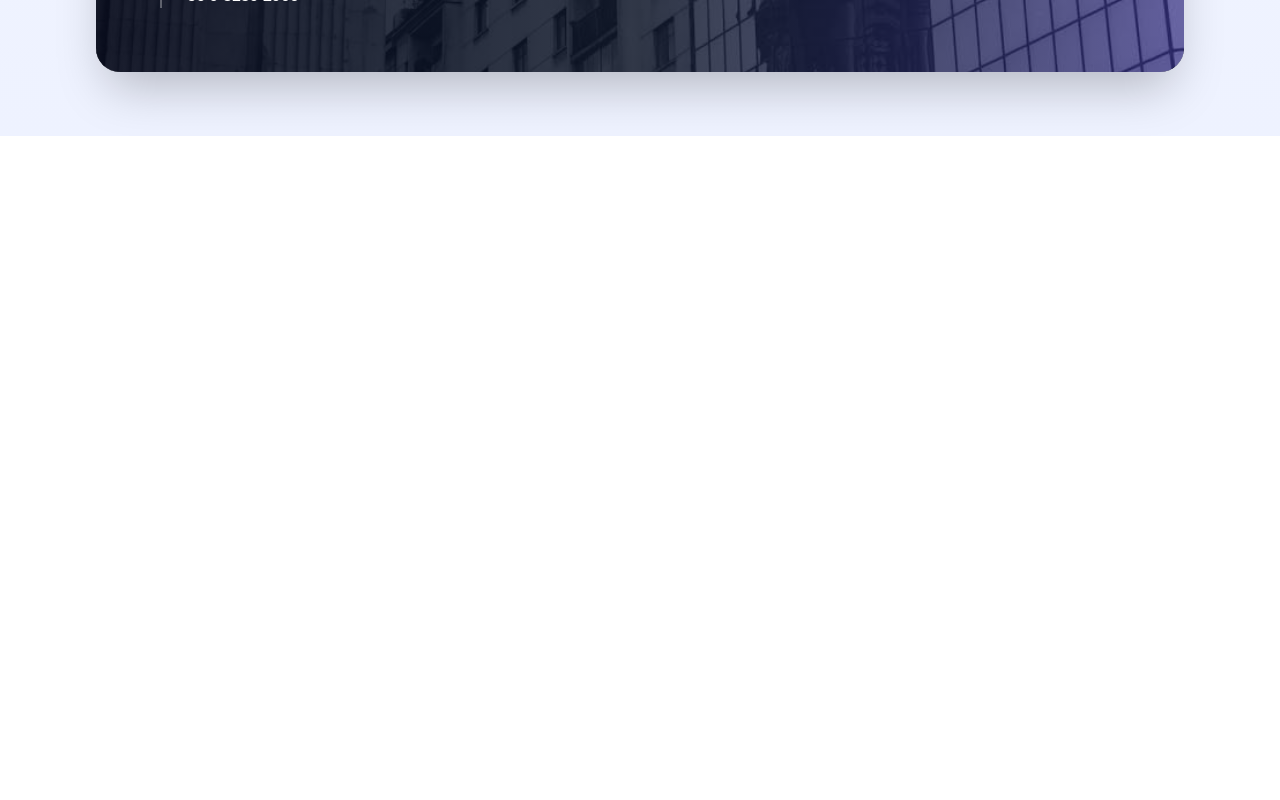
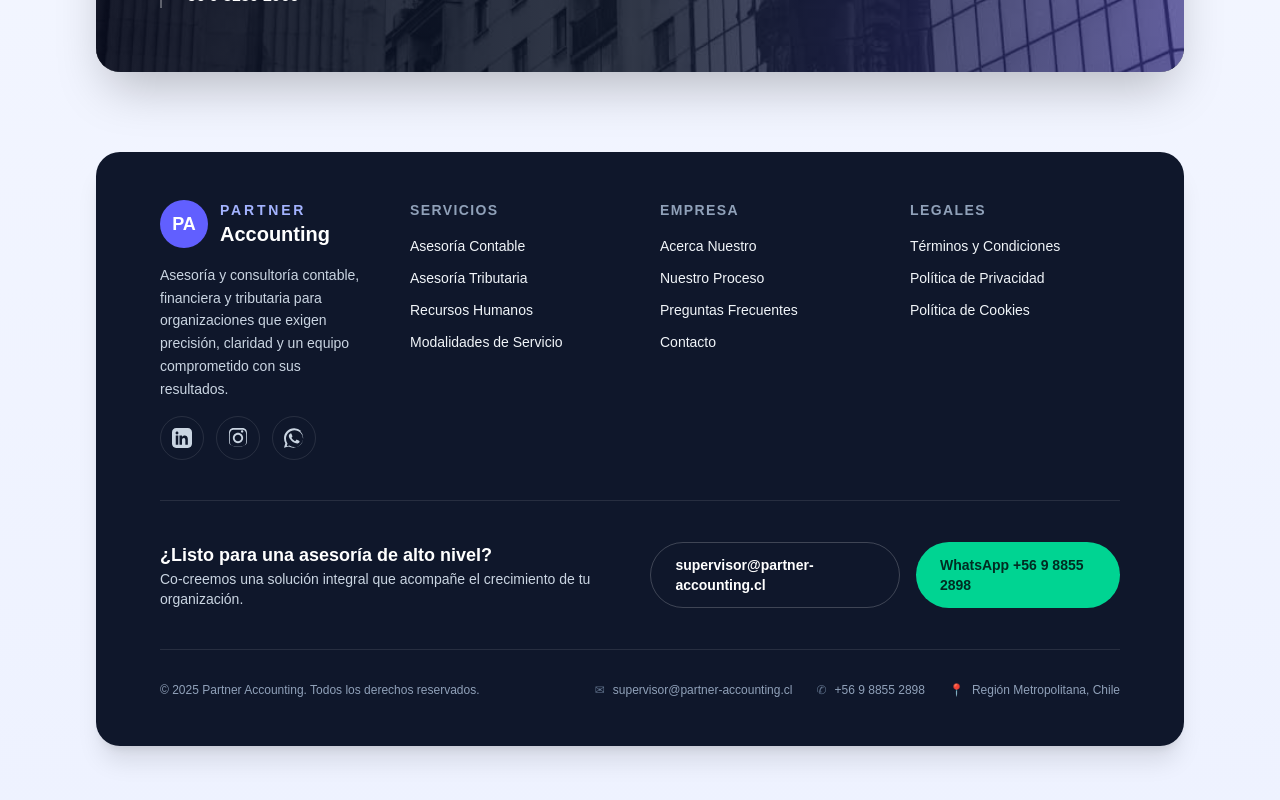
Before and after one commit to Dxeg0o/tupartnercontable, a Next.js app in the folder my-app/: page / in a window 1280 px wide. Shown: the part 6285-7085 px from the top of the page. Before the commit the page ends 6421 px from the top, so only its background shows below. Built offline with nearby package versions, Linux system fonts and the light colour scheme.

Commit message:
feat: add professional footer

```diff
--- /dev/null
+++ b/my-app/src/app/components/Footer.tsx
@@ -0,0 +1,143 @@
+import Link from "next/link";
+
+const serviceLinks = [
+  { label: "Asesoría Contable", href: "#servicios" },
+  { label: "Asesoría Tributaria", href: "#tributaria" },
+  { label: "Recursos Humanos", href: "#rrhh" },
+  { label: "Modalidades de Servicio", href: "#modalidades" },
+];
+
+const companyLinks = [
+  { label: "Acerca Nuestro", href: "#hero" },
+  { label: "Nuestro Proceso", href: "#proceso" },
+  { label: "Preguntas Frecuentes", href: "#faq" },
+  { label: "Contacto", href: "#contacto" },
+];
+
+const legalLinks = [
+  { label: "Términos y Condiciones", href: "#" },
+  { label: "Política de Privacidad", href: "#" },
+  { label: "Política de Cookies", href: "#" },
+];
+
+const socialLinks = [
+  { label: "LinkedIn", href: "https://linkedin.com", icon: "M19 0h-14c-2.761 0-5 2.239-5 5v14c0 2.761 2.239 5 5 5h14c2.761 0 5-2.239 5-5v-14c0-2.761-2.239-5-5-5zm-11.5 20h-3v-11h3v11zm-1.5-12.268c-.966 0-1.75-.79-1.75-1.764s.784-1.764 1.75-1.764 1.75.79 1.75 1.764-.784 1.764-1.75 1.764zm13 12.268h-3v-5.604c0-3.368-4-3.115-4 0v5.604h-3v-11h3v1.765c1.396-2.586 7-2.777 7 2.476v6.759z" },
+  { label: "Instagram", href: "https://instagram.com", icon: "M12 2.163c3.204 0 3.584.012 4.85.07 1.366.062 2.633.35 3.608 1.325.975.975 1.262 2.242 1.324 3.608.058 1.266.07 1.646.07 4.85s-.012 3.584-.07 4.85c-.062 1.366-.35 2.633-1.324 3.608-.975.975-2.242 1.262-3.608 1.324-1.266.058-1.646.07-4.85.07s-3.584-.012-4.85-.07c-1.366-.062-2.633-.35-3.608-1.324-.975-.975-1.262-2.242-1.324-3.608-.058-1.266-.07-1.646-.07-4.85s.012-3.584.07-4.85c.062-1.366.35-2.633 1.324-3.608.975-.975 2.242-1.262 3.608-1.324 1.266-.058 1.646-.07 4.85-.07zm0-2.163c-3.259 0-3.667.014-4.947.072-1.616.074-3.063.35-4.258 1.546-1.195 1.195-1.471 2.642-1.546 4.258-.058 1.28-.072 1.688-.072 4.947s.014 3.667.072 4.947c.074 1.616.35 3.063 1.546 4.258 1.195 1.195 2.642 1.471 4.258 1.546 1.28.058 1.688.072 4.947.072s3.667-.014 4.947-.072c1.616-.074 3.063-.35 4.258-1.546 1.195-1.195 1.471-2.642 1.546-4.258.058-1.28.072-1.688.072-4.947s-.014-3.667-.072-4.947c-.074-1.616-.35-3.063-1.546-4.258-1.195-1.195-2.642-1.471-4.258-1.546-1.28-.058-1.688-.072-4.947-.072zm0 5.838c-3.403 0-6.162 2.759-6.162 6.162s2.759 6.162 6.162 6.162 6.162-2.759 6.162-6.162-2.759-6.162-6.162-6.162zm0 10.162c-2.206 0-4-1.794-4-4s1.794-4 4-4 4 1.794 4 4-1.794 4-4 4zm6.406-11.845c0 .796-.646 1.442-1.442 1.442s-1.442-.646-1.442-1.442.646-1.442 1.442-1.442 1.442.646 1.442 1.442z" },
+  { label: "WhatsApp", href: "https://wa.me/56988552898", icon: "M20.52 3.48A11.77 11.77 0 0 0 12 .25C5.37.25.02 5.6.02 12.23a11.9 11.9 0 0 0 1.6 6l-1.65 5.5 5.64-1.48a12.12 12.12 0 0 0 5.42 1.33h.01c6.63 0 11.98-5.36 11.98-11.98a11.94 11.94 0 0 0-3.5-8.1zm-8.28 19.22h-.01a10.2 10.2 0 0 1-5.2-1.42l-.37-.22-3.35.88.9-3.27-.24-.34a10.25 10.25 0 0 1-1.58-5.5c0-5.65 4.6-10.25 10.26-10.25 2.74 0 5.31 1.07 7.25 3.01a10.16 10.16 0 0 1 3 7.24c0 5.66-4.6 10.27-10.26 10.27zm5.63-7.66c-.31-.16-1.85-.91-2.14-1.01-.29-.11-.5-.16-.71.16-.21.31-.82 1.01-1.01 1.22-.19.21-.37.23-.68.08-.31-.16-1.3-.48-2.47-1.52-.91-.81-1.52-1.81-1.7-2.12-.18-.31-.02-.48.13-.63.14-.14.31-.37.46-.55.15-.18.2-.31.3-.52.1-.21.05-.39-.03-.55-.08-.16-.71-1.71-.97-2.34-.26-.63-.52-.54-.71-.55-.18-.01-.39-.01-.6-.01-.21 0-.55.08-.84.39-.29.31-1.11 1.08-1.11 2.63 0 1.54 1.14 3.03 1.3 3.24.16.21 2.24 3.43 5.42 4.81.76.33 1.35.52 1.81.66.76.24 1.45.21 2 .13.61-.09 1.85-.76 2.11-1.5.26-.73.26-1.35.18-1.5-.08-.15-.29-.24-.6-.39z" },
+];
+
+export function Footer() {
+  return (
+    <footer className="mt-20 overflow-hidden rounded-3xl bg-slate-900 text-slate-100 shadow-xl">
+      <div className="px-6 py-12 sm:px-10 lg:px-16">
+        <div className="grid gap-10 border-b border-white/10 pb-10 lg:grid-cols-4">
+          <div className="space-y-4">
+            <div className="flex items-center gap-3">
+              <span className="flex h-12 w-12 items-center justify-center rounded-full bg-indigo-500 text-lg font-semibold text-white">
+                PA
+              </span>
+              <div>
+                <p className="text-sm font-semibold uppercase tracking-[0.2em] text-indigo-300">Partner</p>
+                <p className="text-xl font-semibold text-white">Accounting</p>
+              </div>
+            </div>
+            <p className="text-sm leading-relaxed text-slate-300">
+              Asesoría y consultoría contable, financiera y tributaria para organizaciones que exigen precisión, claridad y un equipo comprometido con sus resultados.
+            </p>
+            <div className="flex gap-3">
+              {socialLinks.map((item) => (
+                <Link
+                  key={item.label}
+                  href={item.href}
+                  target="_blank"
+                  className="flex h-11 w-11 items-center justify-center rounded-full border border-white/10 text-slate-300 transition hover:border-white/40 hover:text-white"
+                >
+                  <span className="sr-only">{item.label}</span>
+                  <svg viewBox="0 0 24 24" className="h-5 w-5 fill-current" aria-hidden="true">
+                    <path d={item.icon} />
+                  </svg>
+                </Link>
+              ))}
+            </div>
+          </div>
+
+          <div>
+            <h3 className="text-sm font-semibold uppercase tracking-widest text-slate-400">Servicios</h3>
+            <ul className="mt-4 space-y-3 text-sm">
+              {serviceLinks.map((item) => (
+                <li key={item.label}>
+                  <Link href={item.href} className="transition hover:text-white">
+                    {item.label}
+                  </Link>
+                </li>
+              ))}
+            </ul>
+          </div>
+
+          <div>
+            <h3 className="text-sm font-semibold uppercase tracking-widest text-slate-400">Empresa</h3>
+            <ul className="mt-4 space-y-3 text-sm">
+              {companyLinks.map((item) => (
+                <li key={item.label}>
+                  <Link href={item.href} className="transition hover:text-white">
+                    {item.label}
+                  </Link>
+                </li>
+              ))}
+            </ul>
+          </div>
+
+          <div>
+            <h3 className="text-sm font-semibold uppercase tracking-widest text-slate-400">Legales</h3>
+            <ul className="mt-4 space-y-3 text-sm">
+              {legalLinks.map((item) => (
+                <li key={item.label}>
+                  <Link href={item.href} className="transition hover:text-white">
+                    {item.label}
+                  </Link>
+                </li>
+              ))}
+            </ul>
+          </div>
+        </div>
+
+        <div className="flex flex-col gap-6 border-b border-white/10 py-10 lg:flex-row lg:items-center lg:justify-between">
+          <div>
+            <p className="text-lg font-semibold text-white">¿Listo para una asesoría de alto nivel?</p>
+            <p className="text-sm text-slate-300">Co-creemos una solución integral que acompañe el crecimiento de tu organización.</p>
+          </div>
+          <div className="flex flex-col gap-4 sm:flex-row">
+            <Link
+              href="mailto:supervisor@partner-accounting.cl"
+              className="inline-flex items-center justify-center rounded-full border border-white/20 px-6 py-3 text-sm font-semibold text-white transition hover:border-white hover:bg-white/5"
+            >
+              supervisor@partner-accounting.cl
+            </Link>
+            <Link
+              href="https://wa.me/56988552898"
+              target="_blank"
+              className="inline-flex items-center justify-center rounded-full bg-emerald-400 px-6 py-3 text-sm font-semibold text-emerald-950 transition hover:bg-emerald-300"
+            >
+              WhatsApp +56 9 8855 2898
+            </Link>
+          </div>
+        </div>
+
+        <div className="flex flex-col gap-4 pt-8 text-xs text-slate-400 sm:flex-row sm:items-center sm:justify-between">
+          <p>© {new Date().getFullYear()} Partner Accounting. Todos los derechos reservados.</p>
+          <div className="flex flex-col gap-2 sm:flex-row sm:items-center sm:gap-6">
+            <p className="flex items-center gap-2">
+              <span className="text-slate-500">✉︎</span> supervisor@partner-accounting.cl
+            </p>
+            <p className="flex items-center gap-2">
+              <span className="text-slate-500">✆</span> +56 9 8855 2898
+            </p>
+            <p className="flex items-center gap-2">
+              <span className="text-slate-500">📍</span> Región Metropolitana, Chile
+            </p>
+          </div>
+        </div>
+      </div>
+    </footer>
+  );
+}
--- a/my-app/src/app/components/HeroSection.tsx
+++ b/my-app/src/app/components/HeroSection.tsx
@@ -3,7 +3,7 @@ import Link from "next/link";
 
 export function HeroSection() {
   return (
-    <main className="mt-16 grid flex-1 items-center gap-16 lg:grid-cols-[1.05fr_1fr]">
+    <main id="hero" className="mt-16 grid flex-1 items-center gap-16 lg:grid-cols-[1.05fr_1fr]">
       <div className="flex flex-col gap-10">
         <div className="inline-flex items-center gap-2 self-start rounded-full border border-indigo-100 bg-indigo-50 px-4 py-1 text-xs font-semibold text-indigo-600">
           <span className="h-2 w-2 rounded-full bg-indigo-500" />
--- a/my-app/src/app/components/ProcessSection.tsx
+++ b/my-app/src/app/components/ProcessSection.tsx
@@ -12,7 +12,7 @@ interface ProcessSectionProps {
 
 export function ProcessSection({ steps }: ProcessSectionProps) {
   return (
-    <section className="mt-28 space-y-16" aria-labelledby="proceso-heading">
+    <section id="proceso" className="mt-28 space-y-16" aria-labelledby="proceso-heading">
       <div className="flex flex-col gap-6 text-center">
         <div className="mx-auto inline-flex items-center gap-2 rounded-full border border-indigo-100 bg-indigo-50 px-4 py-1 text-xs font-semibold uppercase tracking-[0.2em] text-indigo-600">
           <span className="h-2 w-2 rounded-full bg-indigo-500" />
--- a/my-app/src/app/page.tsx
+++ b/my-app/src/app/page.tsx
@@ -6,6 +6,7 @@ import { Navigation } from "./components/Navigation";
 import { ProcessSection } from "./components/ProcessSection";
 import { ServicesSection } from "./components/ServicesSection";
 import { TestimonialsCarousel } from "./components/TestimonialsCarousel";
+import { Footer } from "./components/Footer";
 
 const navigation = [
   { label: "Asesoría Contable", href: "#servicios" },
@@ -127,6 +128,8 @@ export default function Home() {
         <ModalidadesSection serviceModes={serviceModes} />
 
         <ContactSection />
+
+        <Footer />
       </div>
     </div>
   );
```
